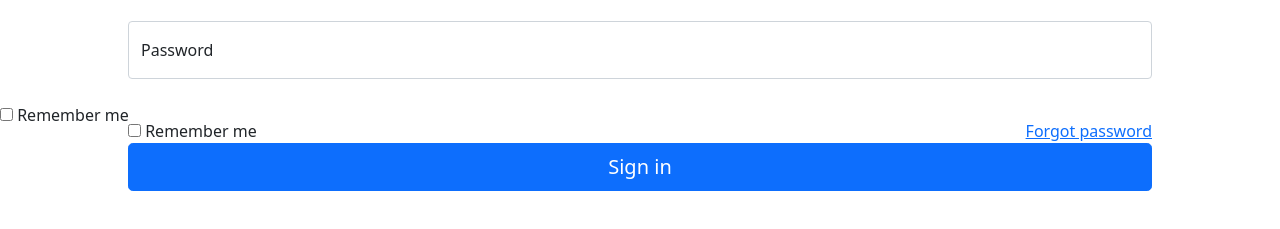
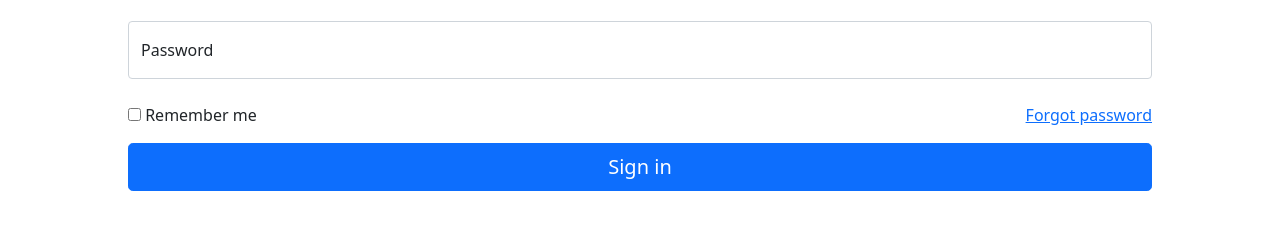
Before and after one commit to sharan-chunchur/sign-in-Page, a plain HTML site: page index.html in a window 1280 px wide. Shown: the part 403-632 px from the top of the page. Drawn offline with nearby package versions, Linux system fonts and the light colour scheme.

Commit message:
Update index.html

```diff
--- a/index.html
+++ b/index.html
@@ -23,11 +23,6 @@
                 <label for="floatingPassword">Password</label>
             </div>
             <br>
-             <div class="checkbox mb-3" >
-                <label class= "stickleft">
-                  <input type="checkbox" value="remember-me"> Remember me
-                </label>
-            </div>
             <div class="checkbox mb-3" style="position: relative;">
                 <label class= "stickleft">
                   <input type="checkbox" value="remember-me"> Remember me
```
